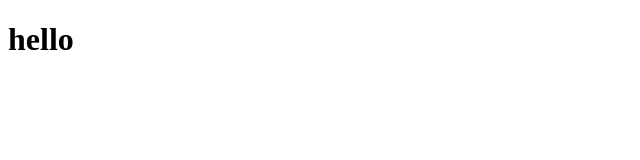
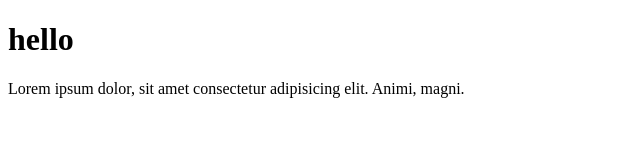
Before and after one commit to Meqdad-dev/project, a plain HTML site: page index.html in a window 1280 px wide. Shown: the whole page, without its empty margins (0-640 px from the left). Drawn offline with Linux system fonts and the light colour scheme.

Commit message:
conflect2

```diff
--- a/index.html
+++ b/index.html
@@ -7,5 +7,6 @@
 </head>
 <body>
     <h1>hello</h1>
+    <p>Lorem ipsum dolor, sit amet consectetur adipisicing elit. Animi, magni.</p>
 </body>
 </html>
```
